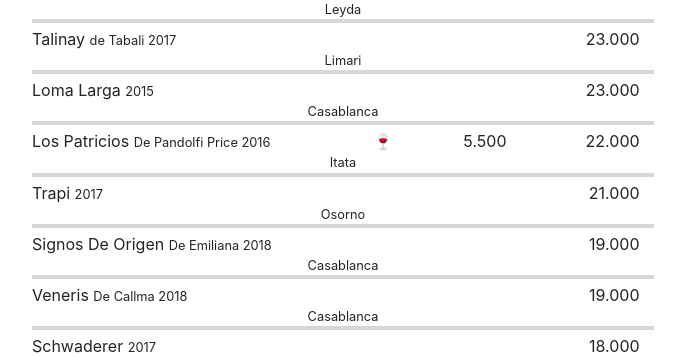
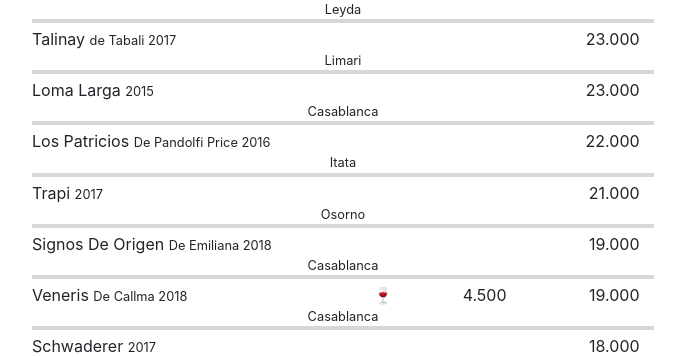
Before and after one commit to durbonca/Menu-QR-Google-sheet, a React (Create React App) app: page /Wine in a window 1280 px wide. Shown: the part 5080-5437 px from the top of the page, without its empty margins (297-982 px from the left). Built offline with nearby package versions, Linux system fonts and the light colour scheme.

Commit message:
Update dataWine.js

```diff
--- a/src/data/dataWine.js
+++ b/src/data/dataWine.js
@@ -139,10 +139,10 @@ const dataWine = [{
             { id: 3, name: 'Amayna', description: 'de Garses Silva 2018', country: 'Leyda', price: '', price2: '24.000' },
             { id: 41, name: 'Talinay', description: 'de Tabali 2017', country: 'Limari', price: '', price2: '23.000' },
             { id: 4, name: 'Loma Larga', description: '2015', country: 'Casablanca', price: '', price2: '23.000' },
-            { id: 6, name: 'Los Patricios', description: 'De Pandolfi Price 2016', country: 'Itata', price: '5.500', price2: '22.000' },
+            { id: 6, name: 'Los Patricios', description: 'De Pandolfi Price 2016', country: 'Itata', price: '', price2: '22.000' },
             { id: 8, name: 'Trapi', description: '2017', country: 'Osorno', price: '', price2: '21.000' },
             { id: 7, name: 'Signos De Origen', description: 'De Emiliana 2018', country: 'Casablanca', price: '', price2: '19.000' },
-            { id: 9, name: 'Veneris', description: 'De Callma 2018', country: 'Casablanca', price: '', price2: '19.000' },
+            { id: 9, name: 'Veneris', description: 'De Callma 2018', country: 'Casablanca', price: '4.500', price2: '19.000' },
             /* { id: 10, name: 'Sofía', description: 'P.S De García 2017', country: 'Casablanca', price: '', price2: '19.000' }, */
             { id: 11, name: 'Schwaderer', description: '2017', country: 'Itata', price: '', price2: '18.000' },
             { id: 12, name: 'Corralillo', description: 'De Matetic 2017', country: 'San Antonio', price: '', price2: '18.000' },
```
